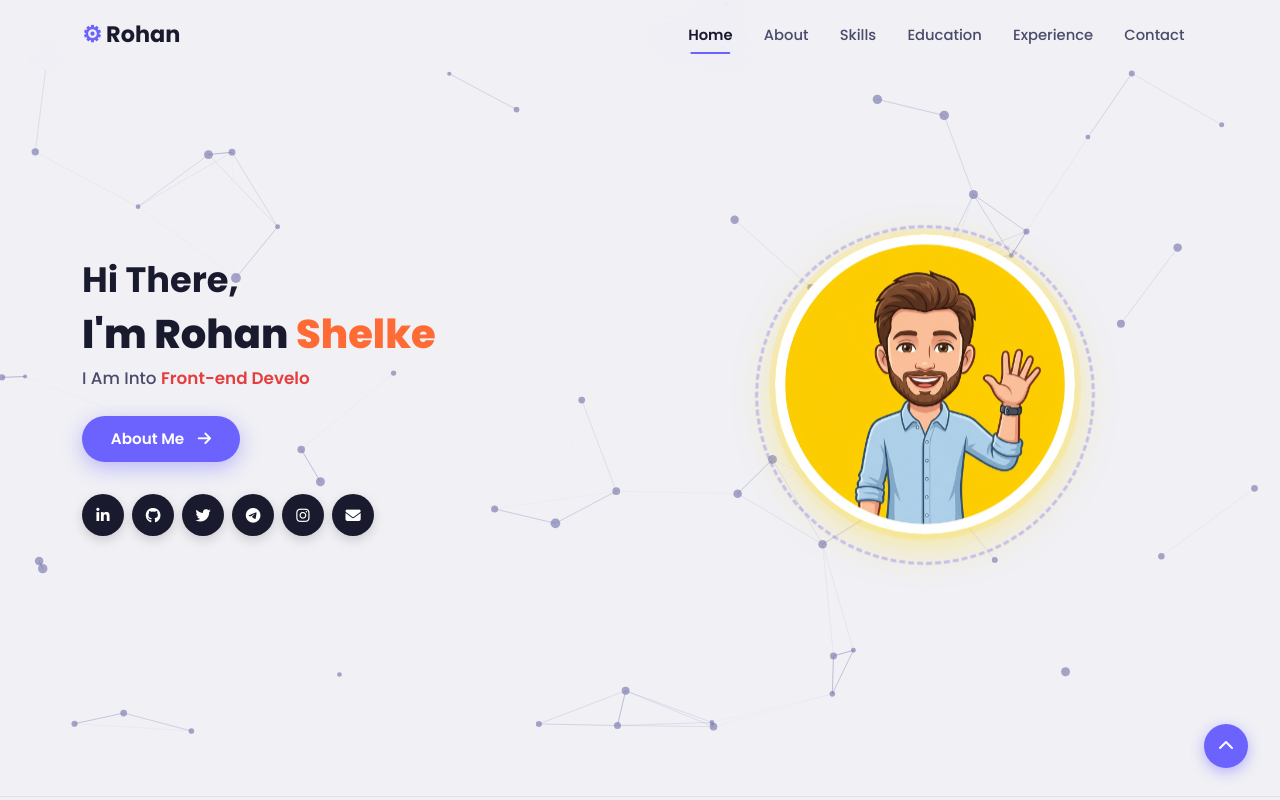
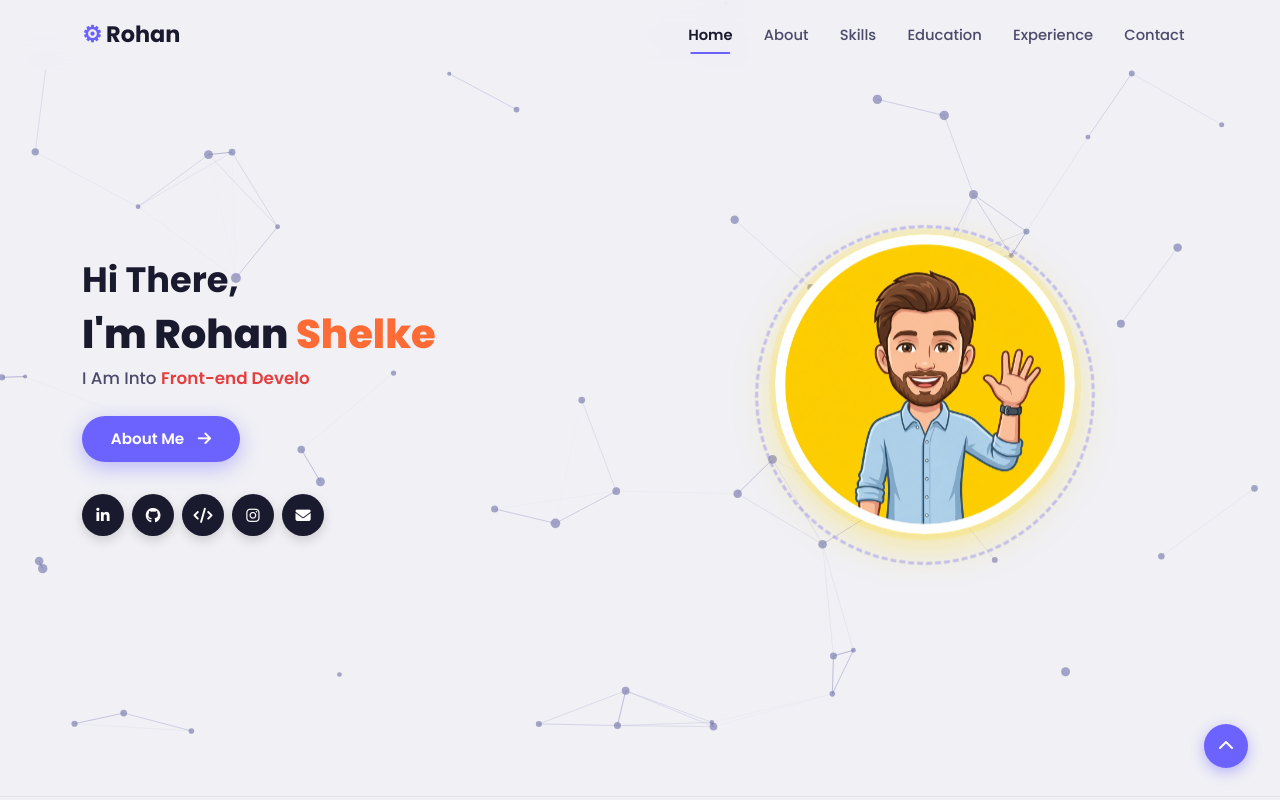
Before and after one commit to RohanShelke95/Portfolio, a React (Vite) app: page / in a window 1280 px wide. Shown: the top 800 px of the page. Built offline with nearby package versions, Linux system fonts and the light colour scheme.

Commit message:
update portfolio

```diff
--- a/src/pages/Home.jsx
+++ b/src/pages/Home.jsx
@@ -6,10 +6,9 @@ const roles = ['Software Developer', 'Front-end Developer', 'Back-end Developer'
 const socialLinks = [
   { icon: 'fa-brands fa-linkedin-in', href: 'https://linkedin.com', label: 'LinkedIn' },
   { icon: 'fa-brands fa-github', href: 'https://github.com', label: 'GitHub' },
-  { icon: 'fa-brands fa-twitter', href: 'https://twitter.com', label: 'Twitter' },
-  { icon: 'fa-brands fa-telegram', href: 'https://telegram.org', label: 'Telegram' },
+  { icon: 'fa-solid fa-code', href: 'https://leetcode.com/u/NscBVkuFrh/', label: 'LeetCode' },
   { icon: 'fa-brands fa-instagram', href: 'https://instagram.com', label: 'Instagram' },
-  { icon: 'fa-solid fa-envelope', href: 'mailto:jigar@email.com', label: 'Email' },
+  { icon: 'fa-solid fa-envelope', href: 'mailto:shelkerohan555@gmail.com', label: 'Email' },
 ];
 
 const Home = () => {
```
